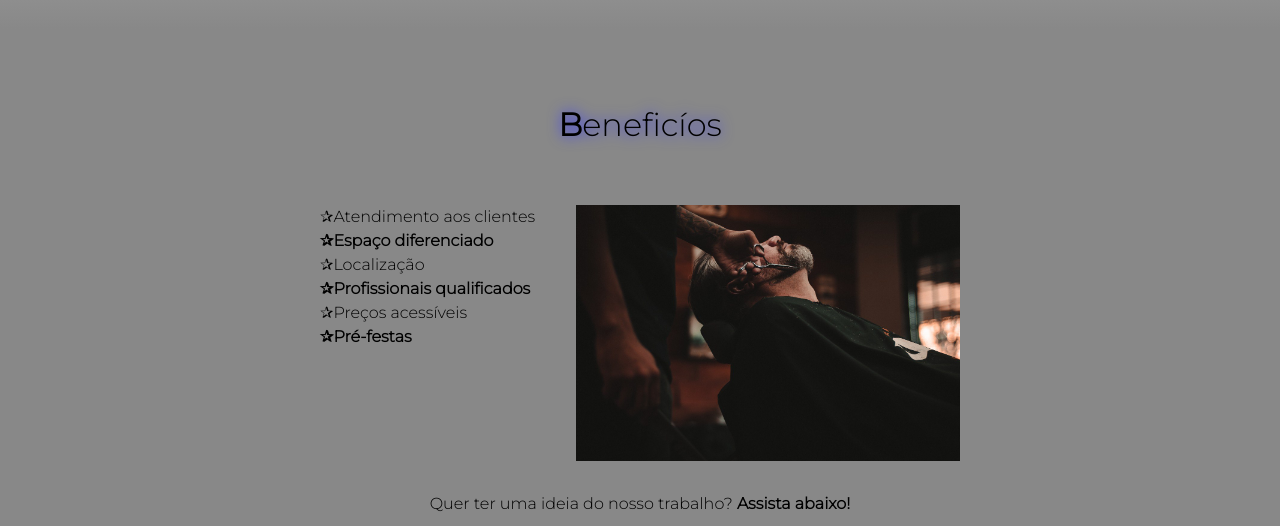
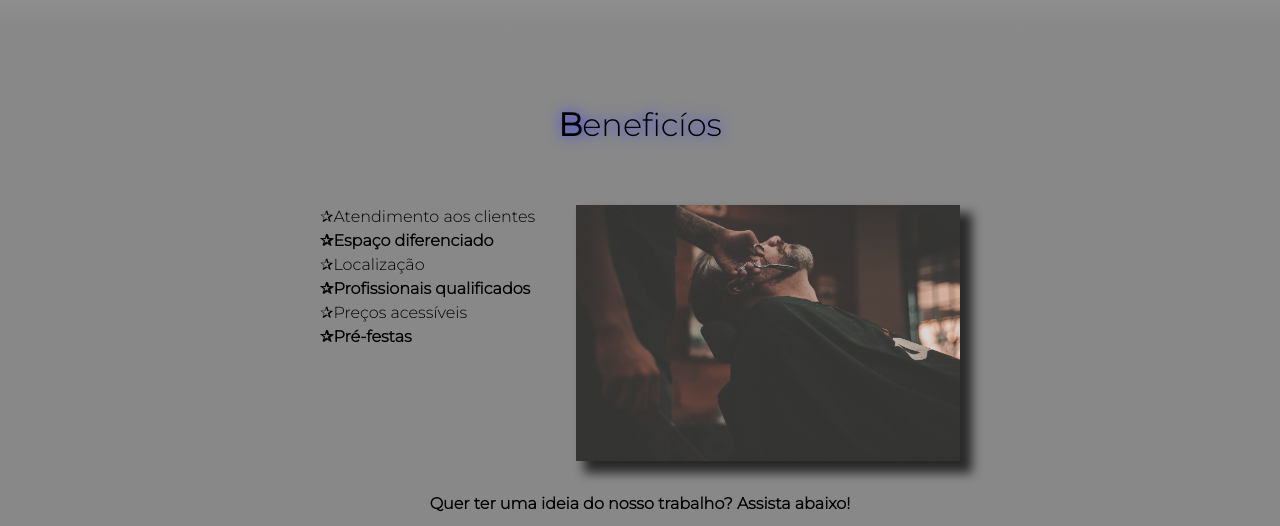
Before and after one commit to Paulorkg/First-HTML-CSS, a plain HTML site: page index.html in a window 1280 px wide. Shown: the part 1882-2408 px from the top of the page. Drawn offline with Linux system fonts and the light colour scheme.

Commit message:
Alterações tyle.css

```diff
--- a/style.css
+++ b/style.css
@@ -252,6 +252,7 @@ td, th {
     width: 140px;
     float: left;
     margin: 0 20px 20px 0;
+    box-shadow: -10px -10px 5px #000000;
 }
 
 .mapa {
@@ -262,6 +263,7 @@ td, th {
 .mapa p {
     margin: 0 0 2em;
     text-align: center;
+
 }
 
 .conteudo-beneficio {
@@ -291,6 +293,14 @@ td, th {
 
 .imagembeneficios {
     width: 60%;
+    opacity: 0.7;
+    transition: 400ms;
+    box-shadow: 10px 10px 10px 2px #000000;
+
+}
+
+.imagembeneficios:hover {
+    opacity: 1.0;
 }
 
 
@@ -302,6 +312,7 @@ td, th {
 .video p {
     text-align: center;
     margin: 1em auto;
+    font-weight: bold;
 }
 
 .video strong {
```
